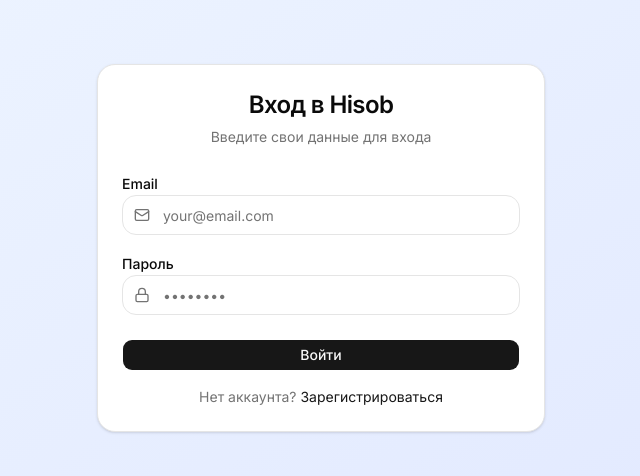
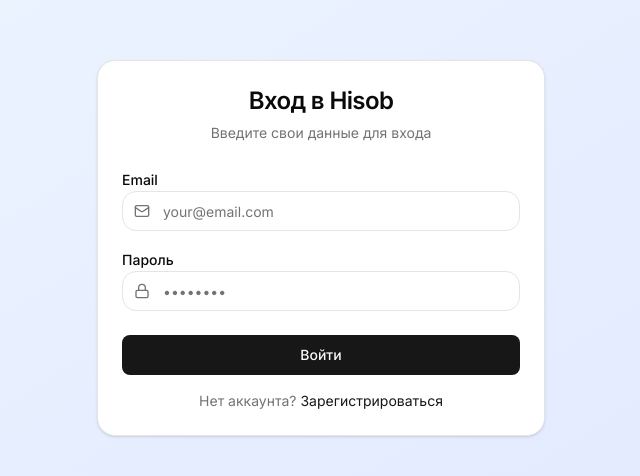
Before and after one commit to 123Parwithkhon/hisob, a Next.js app in the folder apps/web/: page /login in a window 1280 px wide. Shown: the part 152-628 px from the top of the page, without its empty margins (319-959 px from the left). Built offline with nearby package versions, Linux system fonts and the light colour scheme; no server answers.

Commit message:
Fix: add @radix-ui/react-slot and isLoading support to Button

```diff
--- a/apps/web/package.json
+++ b/apps/web/package.json
@@ -11,6 +11,7 @@
   "dependencies": {
     "@base-ui/react": "^1.8.0",
     "@hookform/resolvers": "^5.4.0",
+    "@radix-ui/react-slot": "^1.3.3",
     "@tanstack/react-query": "^5.101.2",
     "axios": "^1.18.1",
     "class-variance-authority": "^0.7.1",
--- a/apps/web/src/components/transactions/transaction-modal.tsx
+++ b/apps/web/src/components/transactions/transaction-modal.tsx
@@ -241,7 +241,7 @@
                 backgroundColor: currentType === 'INCOME' ? '#22c55e' : '#ef4444',
               }}
             >
-              {currentType === 'INCOME' ? 'Добавить доход' : 'Добавить расход'}
+              {isLoading ? 'Сохранение...' : (currentType === 'INCOME' ? 'Добавить доход' : 'Добавить расход')}
             </Button>
           </CardContent>
         </form>
--- a/apps/web/src/components/ui/button.tsx
+++ b/apps/web/src/components/ui/button.tsx
@@ -1,57 +1,67 @@
-import { Button as ButtonPrimitive } from "@base-ui/react/button"
-import { cva, type VariantProps } from "class-variance-authority"
-import { cn } from "cn"
+import * as React from 'react';
+import { Slot } from '@radix-ui/react-slot';
+import { cva, type VariantProps } from 'class-variance-authority';
+import { Loader2 } from 'lucide-react';
+import { cn } from '@/lib/utils';
 
 const buttonVariants = cva(
-  "group/button inline-flex shrink-0 items-center justify-center rounded-lg border border-transparent bg-clip-padding text-sm font-medium whitespace-nowrap transition-all outline-none select-none focus-visible:border-ring focus-visible:ring-3 focus-visible:ring-ring/50 active:not-aria-[haspopup]:translate-y-px disabled:pointer-events-none disabled:opacity-50 aria-invalid:border-destructive aria-invalid:ring-3 aria-invalid:ring-destructive/20 dark:aria-invalid:border-destructive/50 dark:aria-invalid:ring-destructive/40 [&_svg]:pointer-events-none [&_svg]:shrink-0 [&_svg:not([class*='size-'])]:size-4",
+  'inline-flex items-center justify-center gap-2 whitespace-nowrap rounded-md text-sm font-medium ring-offset-background transition-colors focus-visible:outline-none focus-visible:ring-2 focus-visible:ring-ring focus-visible:ring-offset-2 disabled:pointer-events-none disabled:opacity-50 [&_svg]:pointer-events-none [&_svg]:size-4 [&_svg]:shrink-0',
   {
     variants: {
       variant: {
-        default: "bg-primary text-primary-foreground hover:bg-primary/80",
+        default: 'bg-primary text-primary-foreground hover:bg-primary/90',
+        destructive:
+          'bg-destructive text-destructive-foreground hover:bg-destructive/90',
         outline:
-          "border-border bg-background hover:bg-muted hover:text-foreground aria-expanded:bg-muted aria-expanded:text-foreground dark:border-input dark:bg-input/30 dark:hover:bg-input/50",
+          'border border-input bg-background hover:bg-accent hover:text-accent-foreground',
         secondary:
-          "bg-secondary text-secondary-foreground hover:bg-[color-mix(in_oklch,var(--secondary),var(--foreground)_5%)] aria-expanded:bg-secondary aria-expanded:text-secondary-foreground",
-        ghost:
-          "hover:bg-muted hover:text-foreground aria-expanded:bg-muted aria-expanded:text-foreground dark:hover:bg-muted/50",
-        destructive:
-          "bg-destructive/10 text-destructive hover:bg-destructive/20 focus-visible:border-destructive/40 focus-visible:ring-destructive/20 dark:bg-destructive/20 dark:hover:bg-destructive/30 dark:focus-visible:ring-destructive/40",
-        link: "text-primary underline-offset-4 hover:underline",
+          'bg-secondary text-secondary-foreground hover:bg-secondary/80',
+        ghost: 'hover:bg-accent hover:text-accent-foreground',
+        link: 'text-primary underline-offset-4 hover:underline',
       },
       size: {
-        default:
-          "h-8 gap-1.5 px-2.5 has-data-[icon=inline-end]:pr-2 has-data-[icon=inline-start]:pl-2",
-        xs: "h-6 gap-1 rounded-[min(var(--radius-md),10px)] px-2 text-xs in-data-[slot=button-group]:rounded-lg has-data-[icon=inline-end]:pr-1.5 has-data-[icon=inline-start]:pl-1.5 [&_svg:not([class*='size-'])]:size-3",
-        sm: "h-7 gap-1 rounded-[min(var(--radius-md),12px)] px-2.5 text-[0.8rem] in-data-[slot=button-group]:rounded-lg has-data-[icon=inline-end]:pr-1.5 has-data-[icon=inline-start]:pl-1.5 [&_svg:not([class*='size-'])]:size-3.5",
-        lg: "h-9 gap-1.5 px-2.5 has-data-[icon=inline-end]:pr-2 has-data-[icon=inline-start]:pl-2",
-        icon: "size-8",
-        "icon-xs":
-          "size-6 rounded-[min(var(--radius-md),10px)] in-data-[slot=button-group]:rounded-lg [&_svg:not([class*='size-'])]:size-3",
-        "icon-sm":
-          "size-7 rounded-[min(var(--radius-md),12px)] in-data-[slot=button-group]:rounded-lg",
-        "icon-lg": "size-9",
+        default: 'h-10 px-4 py-2',
+        sm: 'h-9 rounded-md px-3',
+        lg: 'h-11 rounded-md px-8',
+        icon: 'h-10 w-10',
       },
     },
     defaultVariants: {
-      variant: "default",
-      size: "default",
+      variant: 'default',
+      size: 'default',
     },
   }
-)
+);
 
-function Button({
-  className,
-  variant = "default",
-  size = "default",
-  ...props
-}: ButtonPrimitive.Props & VariantProps<typeof buttonVariants>) {
-  return (
-    <ButtonPrimitive
-      data-slot="button"
-      className={cn(buttonVariants({ variant, size, className }))}
-      {...props}
-    />
-  )
+export interface ButtonProps
+  extends React.ButtonHTMLAttributes<HTMLButtonElement>,
+    VariantProps<typeof buttonVariants> {
+  asChild?: boolean;
+  isLoading?: boolean; // ✅ ДОБАВЛЕНО: поддержка isLoading
 }
 
-export { Button, buttonVariants }
+const Button = React.forwardRef<HTMLButtonElement, ButtonProps>(
+  ({ className, variant, size, asChild = false, isLoading = false, children, disabled, ...props }, ref) => {
+    const Comp = asChild ? Slot : 'button';
+    return (
+      <Comp
+        className={cn(buttonVariants({ variant, size, className }))}
+        ref={ref}
+        disabled={isLoading || disabled}
+        {...props}
+      >
+        {isLoading ? (
+          <>
+            <Loader2 className="mr-2 h-4 w-4 animate-spin" />
+            {children}
+          </>
+        ) : (
+          children
+        )}
+      </Comp>
+    );
+  }
+);
+Button.displayName = 'Button';
+
+export { Button, buttonVariants };
```
Also changed, not shown: 1 other file (tests, documents, lock files or other folders).
